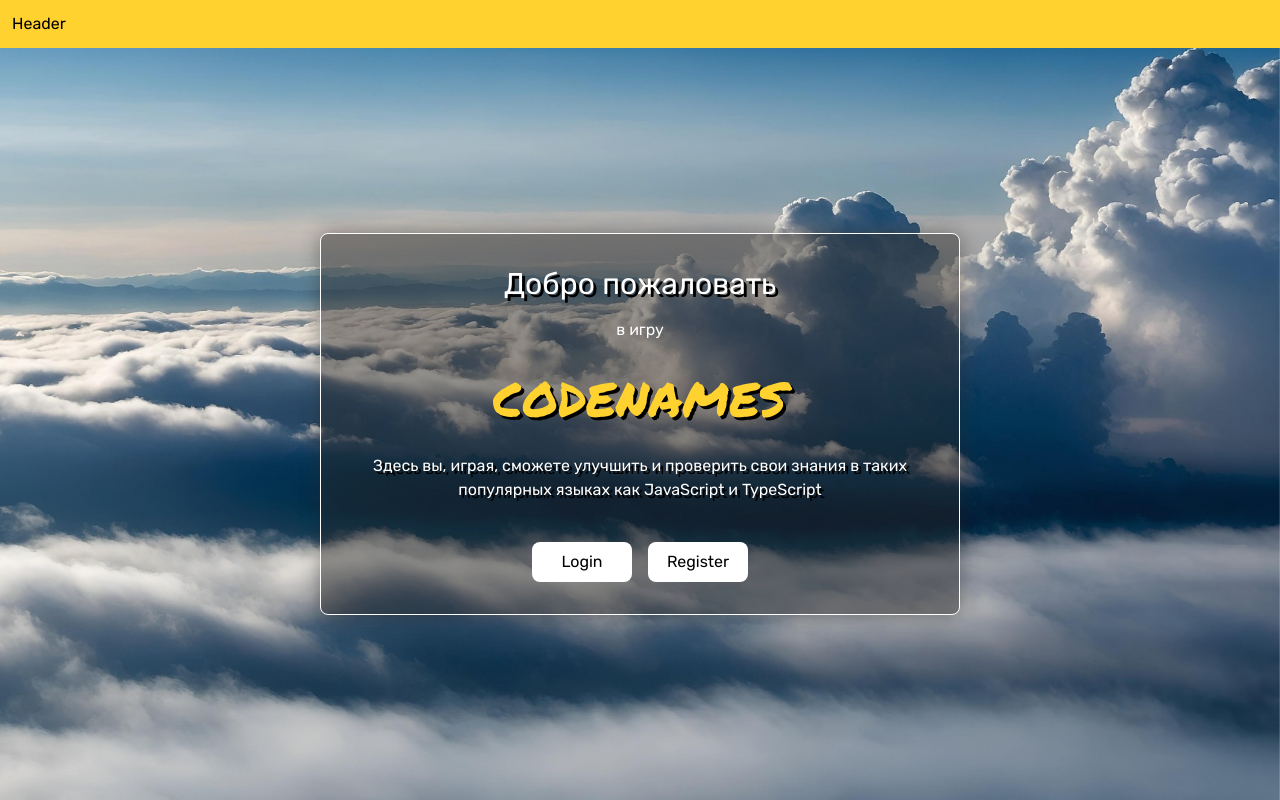
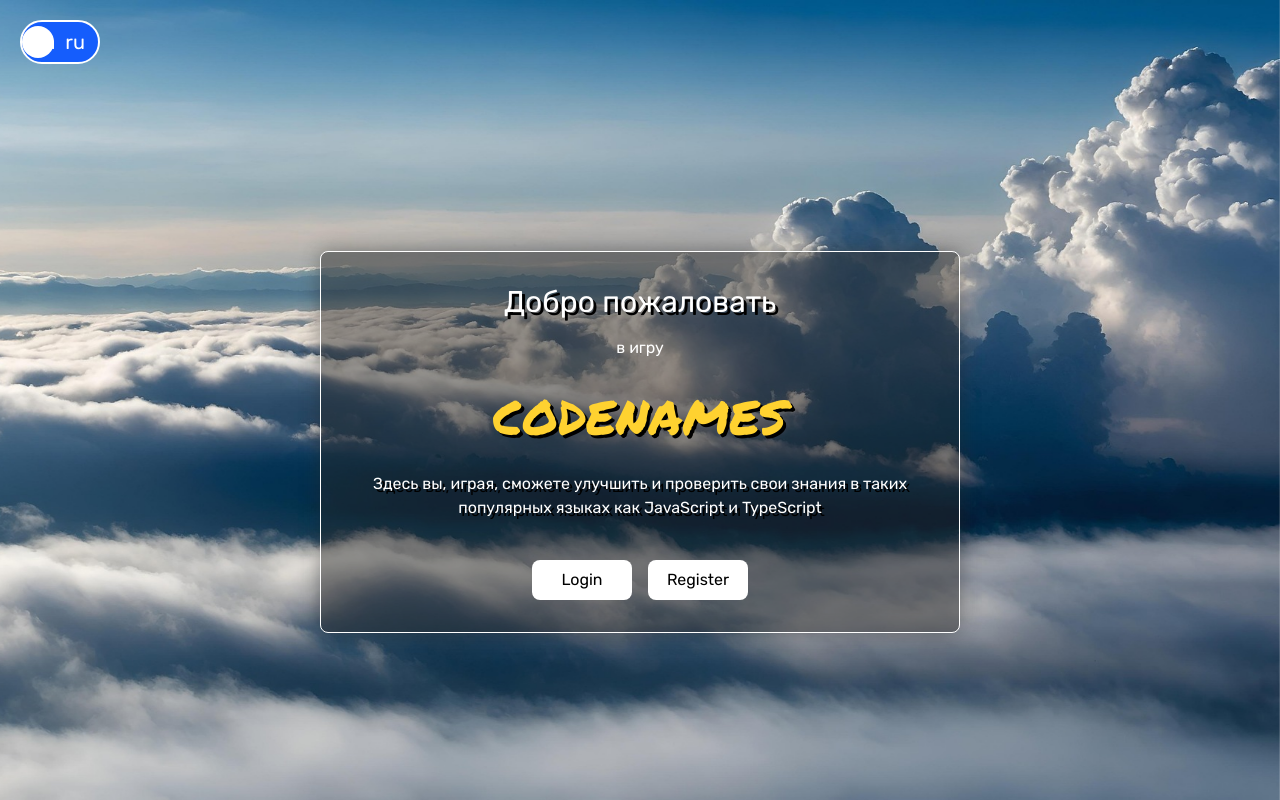
Before and after one commit to Sergey-Ado/codenames, a React (Vite) app in the folder apps/client/: page / in a window 1280 px wide. Built offline with nearby package versions, Linux system fonts and the light colour scheme.

Commit message:
feat: add LangSwitch for i18n

```diff
--- a/apps/client/src/components/header/Header.tsx
+++ b/apps/client/src/components/header/Header.tsx
@@ -1,3 +1,9 @@
+import { LangSwitch } from './LangSwitch';
+
 export function Header() {
-  return <div className="bg-amber-300 w-screen max-w-7xl p-3">Header</div>;
+  return (
+    <div className="w-screen max-w-7xl p-5">
+      <LangSwitch />
+    </div>
+  );
 }
--- /dev/null
+++ b/apps/client/src/components/header/LangSwitch.tsx
@@ -0,0 +1,20 @@
+import { useState } from 'react';
+
+export function LangSwitch() {
+  const [isLeft, setIsLeft] = useState(true);
+
+  const onClick = () => setIsLeft(!isLeft);
+
+  return (
+    <div className="bg-blue-600 w-20 h-11 rounded-full flex items-center text-xl text-white relative border-2">
+      <div className="ml-2.5 cursor-pointer" onClick={onClick}>
+        en
+      </div>
+      <div className="ml-2.5 cursor-pointer" onClick={onClick}>
+        ru
+      </div>
+      <div
+        className={`bg-white w-8 h-8 rounded-full absolute left-${isLeft ? 1 : 10} cursor-auto duration-200`}></div>
+    </div>
+  );
+}
```
